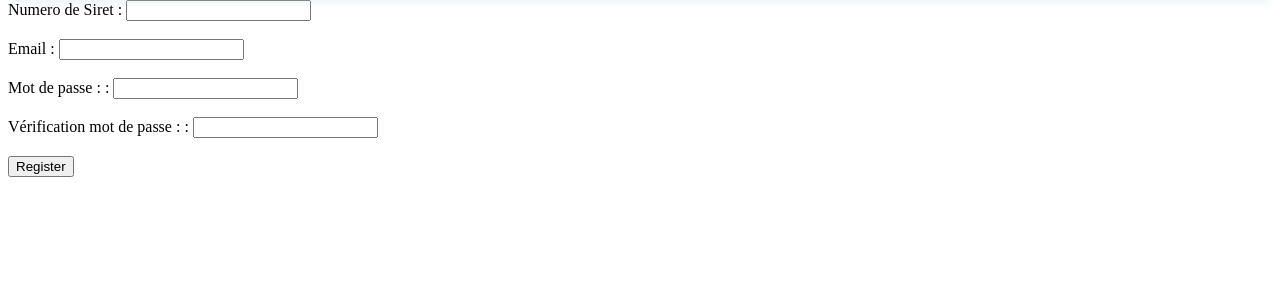
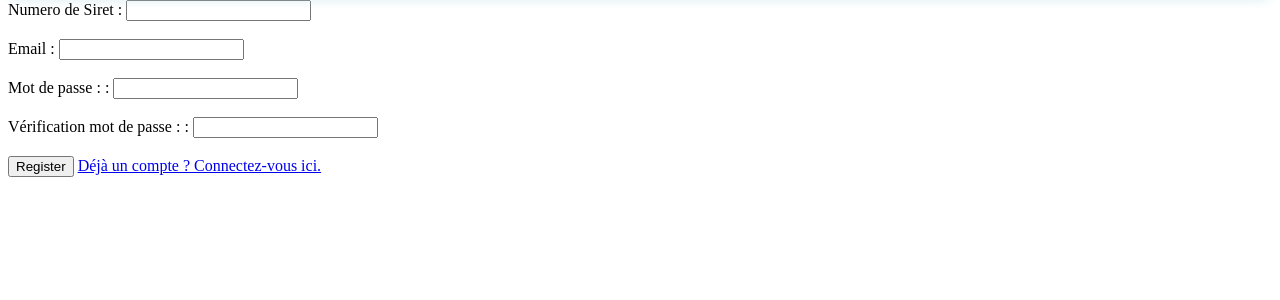
Before and after one commit to Tgby270/GeoApp, a PHP site: page /HTML/inscription.php in a window 1280 px wide. Shown: the part 104-404 px from the top of the page. Run offline with PHP 8.4, Linux system fonts and the light colour scheme.

Commit message:
modif inscription

```diff
--- a/HTML/connexionPage.php
+++ b/HTML/connexionPage.php
@@ -17,5 +17,7 @@
         <input type="password" id="password" name="password" required><br><br>
 
         <input type="submit" value="Login">
+        <a href="/GeoApp/HTML/inscription.php">Pas de compte ? Inscrivez-vous ici.</a>
+    </form>
 </body>
 </html>
--- a/HTML/inscription.php
+++ b/HTML/inscription.php
@@ -23,5 +23,7 @@
         <input type="password2" id="password2" name="password2" required><br><br>
 
         <input type="submit" value="Register">
+        <a href="/GeoApp/HTML/connexionPage.php">Déjà un compte ? Connectez-vous ici.</a>
+    </form>
 </body>
 </html>
```
